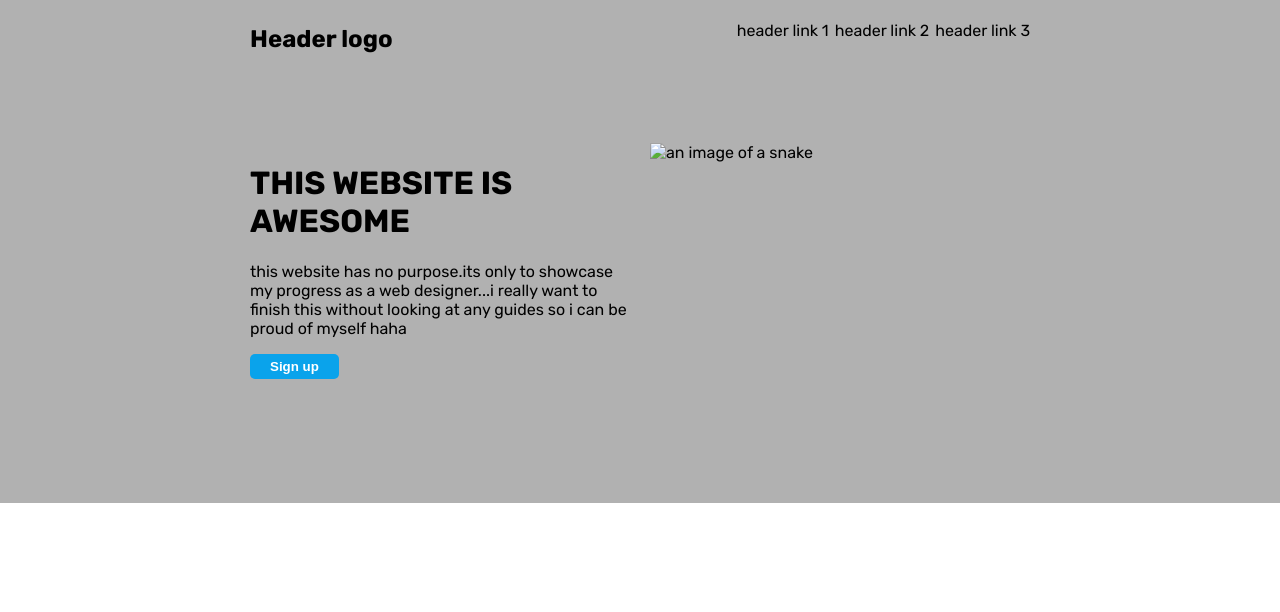
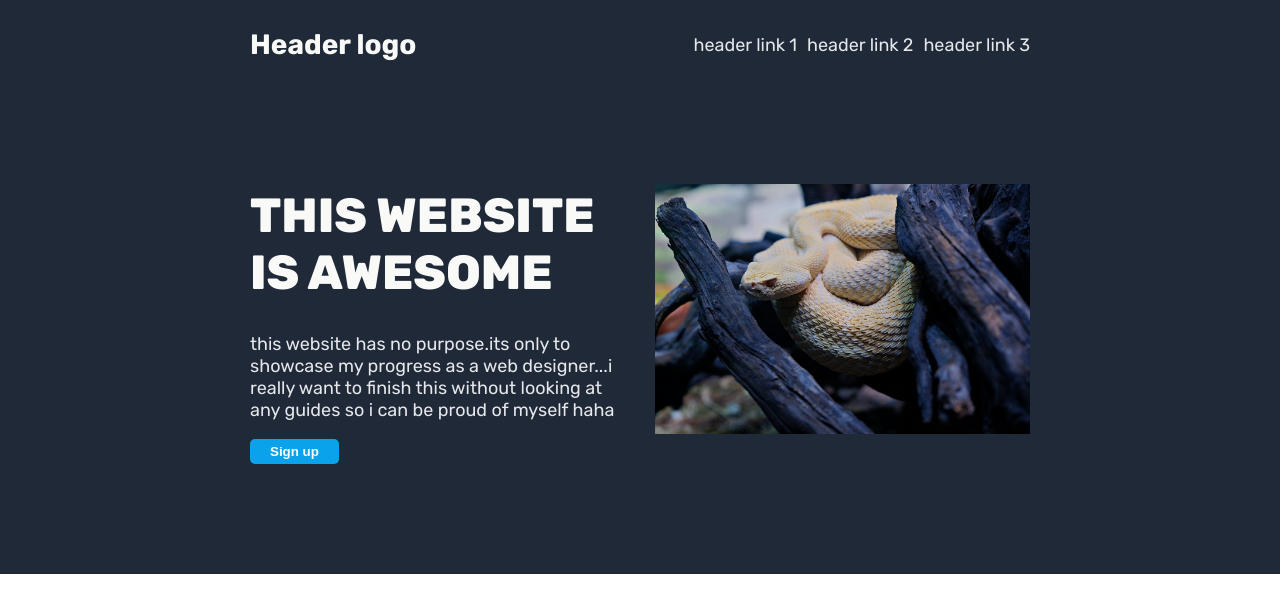
Before and after one commit to Saad-Kibal/webpage-flex, a plain HTML site: page index.html in a window 1280 px wide. Drawn offline with Linux system fonts and the light colour scheme.

Commit message:
add fonts and colors

```diff
--- a/index.html
+++ b/index.html
@@ -11,7 +11,7 @@
     <div class="section1">
         <div class="header-list">
             <h2> Header logo </h2>
-            <ul class="links">
+            <ul class="links text">
                 <li>header link 1</li>
                 <li>header link 2</li>
                 <li>header link 3</li>
@@ -20,7 +20,7 @@
         <div class="website">
             <div class="awesome">
                 <h1>THIS WEBSITE IS AWESOME</h1>
-                <P>this website has no purpose.its only to showcase my progress as a web designer...i really want to finish this without looking at any guides so i can be proud of myself haha</P>
+                <P class="text">this website has no purpose.its only to showcase my progress as a web designer...i really want to finish this without looking at any guides so i can be proud of myself haha</P>
                 <button>Sign up </button>
             </div>
             <img src="../webpage-flex/images/western-diamondback-rattlesnake-9014179_1280.jpg" alt="an image of a snake">
--- a/styles.css
+++ b/styles.css
@@ -10,7 +10,7 @@ body {
 
 
 .section1 {
-    background-color: rgb(177, 177, 177);
+    background-color: #1f2937;
     display: flex;
     flex-direction: column;
     padding: 5px 250px 40px;
@@ -21,16 +21,17 @@ body {
 .header-list {
     display: flex;
     justify-content: space-between;
+    align-items: center;
 }
 
 .links {
     display: flex;
     list-style: none;
-    gap: 6px;
+    gap: 10px;
 }
 .website {
     display: flex;
-    align-items: stretch;
+    align-items: center;
     gap: 20px;
     padding: 70px 0;
 }
@@ -42,8 +43,9 @@ body {
 
 img  {
     height: 250px;
-    flex: 1;
+    flex: 0 1 0;
     align-items: baseline;
+    max-width: 100%;
 }
 
 .awesome button {
@@ -54,3 +56,19 @@ img  {
     padding:5px 20px;
     font-weight: bold;
 }
+
+.header-list h2 {
+    color:#F9FAF8;
+    font-size: 28px;
+}
+
+.text {
+    color: #e5e7eb;
+    font-size: 18px;
+}
+
+.awesome h1 {
+    color: #F9FAF8;
+    font-size: 48px;
+    font-weight: 800;
+}
```
Also changed, not shown: images/western-diamondback-rattlesnake-9014179_1280.jpg (added).
